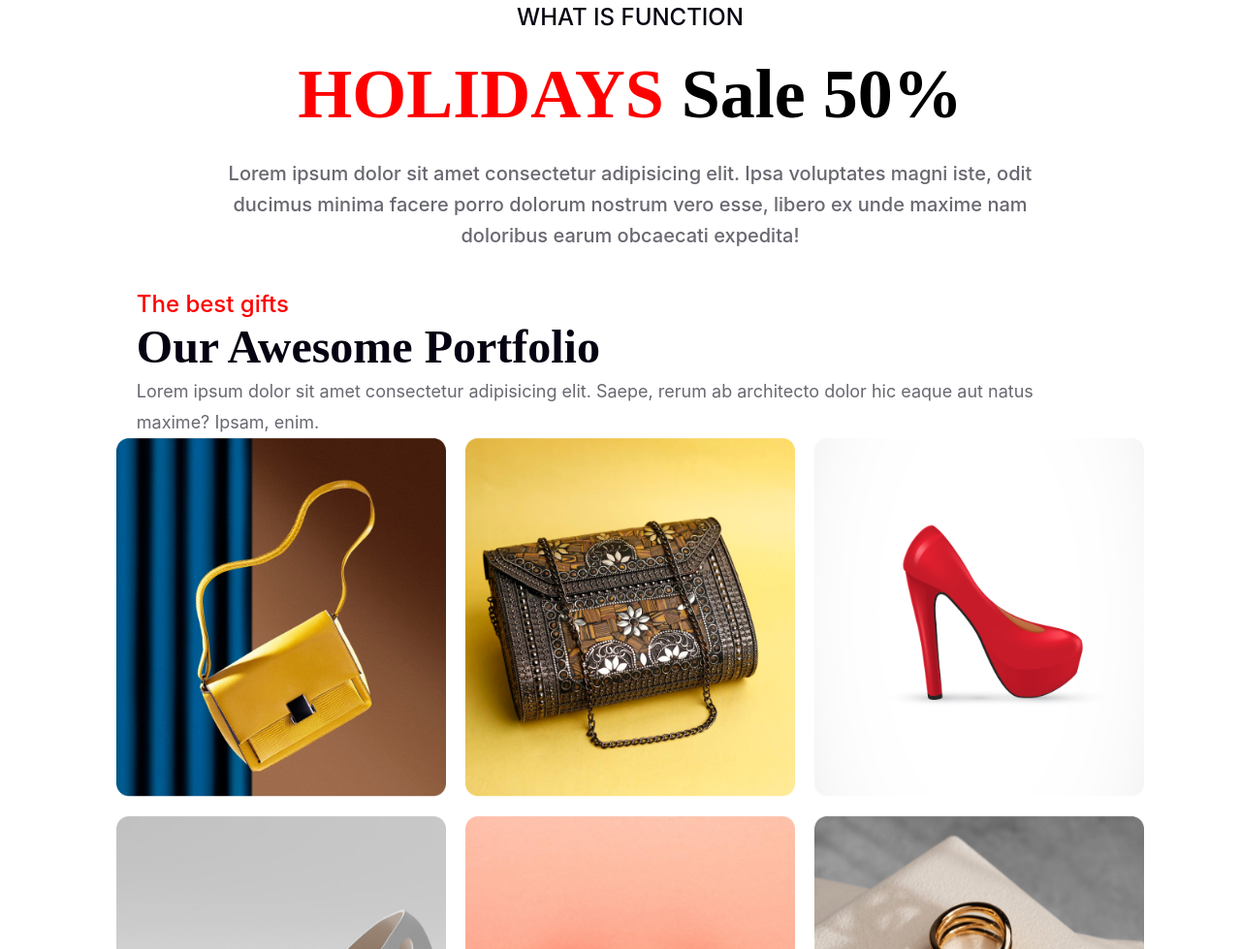
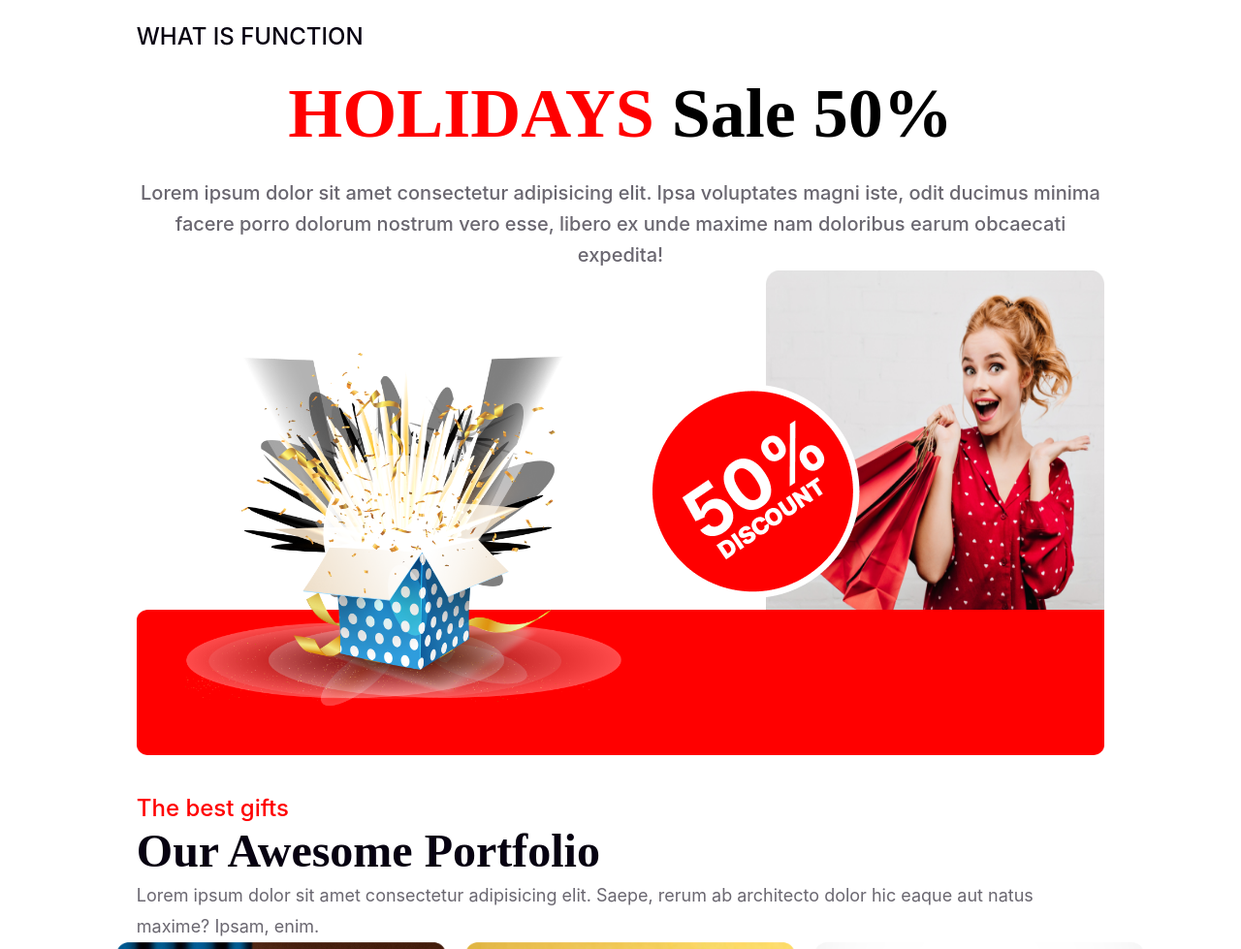
Before and after one commit to shafiul-osd/first-project, a plain HTML site: page index.html in a window 1280 px wide. Shown: the part 2540-3519 px from the top of the page at 97% size. Drawn offline with Linux system fonts and the light colour scheme.

Commit message:
added holiday section

```diff
--- a/index.html
+++ b/index.html
@@ -83,23 +83,24 @@
             </div>
         </section>
         <section class="holiday-sell">
-            <div class="holiday-sell-container">
+            <div class="container">
+               <div>
                 <p class="sales-function">WHAT IS FUNCTION</p>
                 <h2 class="holiday-heading"><span class="holiday-h2-color">HOLIDAYS</span> Sale 50%</h2>
                 <p class="holiday-p">Lorem ipsum dolor sit amet consectetur adipisicing elit. Ipsa voluptates magni
                     iste, odit ducimus minima facere porro dolorum nostrum vero esse, libero ex unde maxime nam
                     doloribus earum obcaecati expedita!</p>
+               </div>
+               <div class="holiday-content">
+                <img class="img-1" src="Rectangle 1.png" alt="">
+                <img class="img-2" src="Rectangle 2.png" alt="">
+                <img class="img-3" src="Group 44.png" alt="">
+                <img class="img-4" src="Group 75.png" alt="">
+               </div>
             </div>
         </section>
-        <!-- this is the part that i can not do after some tips i will be do this secton
-        <section class="discount">
-            <div class="discount-container">
-                <img class="img-1" src="Rectangle 1.png" alt="">
-                <img class="img-2" src="Group 44.png" alt="">
-                <img class="img-3" src="Group 75.png" alt="">
-                <img class="img-4" src="Rectangle 2.png" alt="">
-            </div>
-        </section> -->
+
+
         <!-- our awesome fortfolio section start -->
         <section class="awesome-portfolio">
             <div class="awesome-portfolil-text">
--- a/new.css
+++ b/new.css
@@ -302,7 +302,7 @@ header {
 }
 
 .holiday-sell {
-    width: 70%;
+    width: 100%;
     margin: 40px auto;
 }
 
@@ -562,3 +562,36 @@ footer {
     letter-spacing: 0%;
     text-align: left;
 }
+.holiday-content{
+    height: 500px;
+    width: 100%;
+    position: relative;
+
+}
+.holiday-content img{
+    position: absolute;
+}
+.img-2{
+   bottom: 0;
+   left: 0;
+   width: 100%;
+   height: 30%;
+
+}
+.img-1{
+    right: 0;
+    height: 80%;
+    width: 35%;
+    top: 0%;
+
+}
+.img-3{
+    right: 21%;
+    top: 15%;
+}
+.img-4{
+    height: 75%;
+    bottom: 8%;
+    left: 5%;
+    z-index: +1;
+}
```
